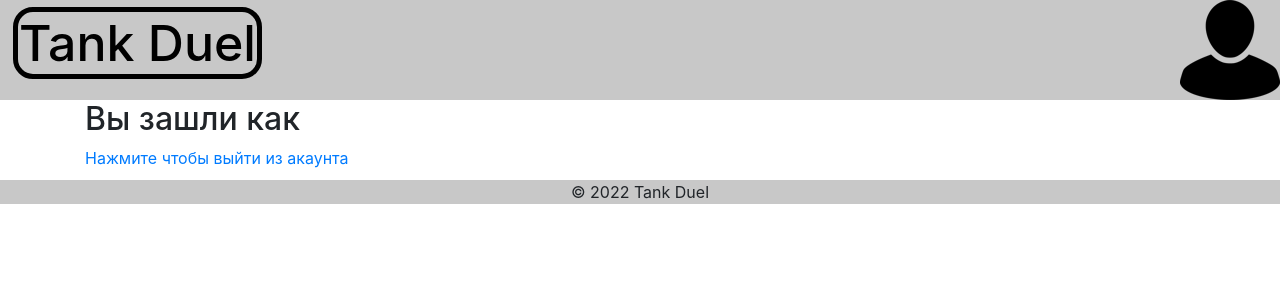
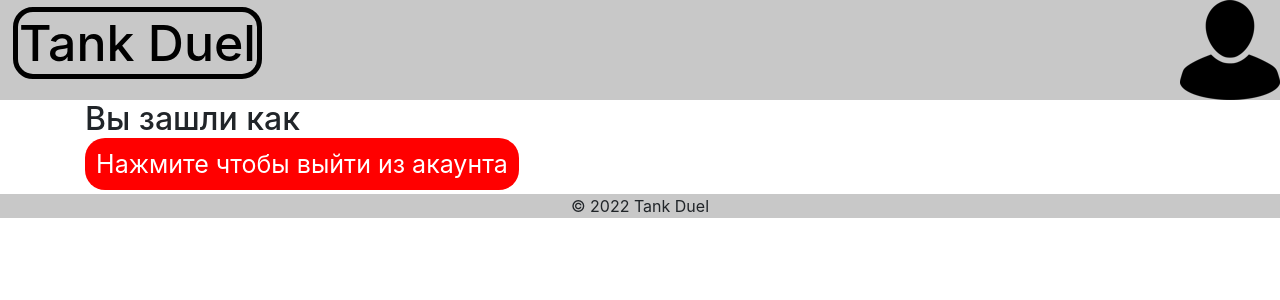
Before and after one commit to programlamb/TD_Website, a Flask app: template templates/office.html in a window 1280 px wide. Shown: the top 300 px of the page. Run offline with Flask 2, Linux system fonts and the light colour scheme; the template is opened without the code that fills it, so the values that code supplies are empty; some libraries are stand-ins or nearby versions.

Commit message:
Update style.css

```diff
--- a/static/css/style.css
+++ b/static/css/style.css
@@ -17,6 +17,14 @@
     border-radius: 20px;
     padding: 0.1%;
     margin: 1%;
+}
+
+#exit-link {
+    color: white;
+    font-size: 25px;
+    background-color: rgb(255, 0, 0);
+    border-radius: 20px;
+    padding: 1%;
 }
 
 #avatar {
```
